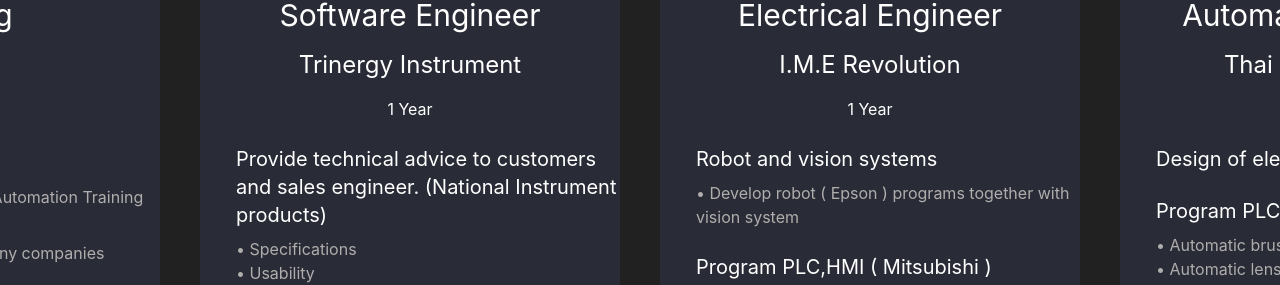
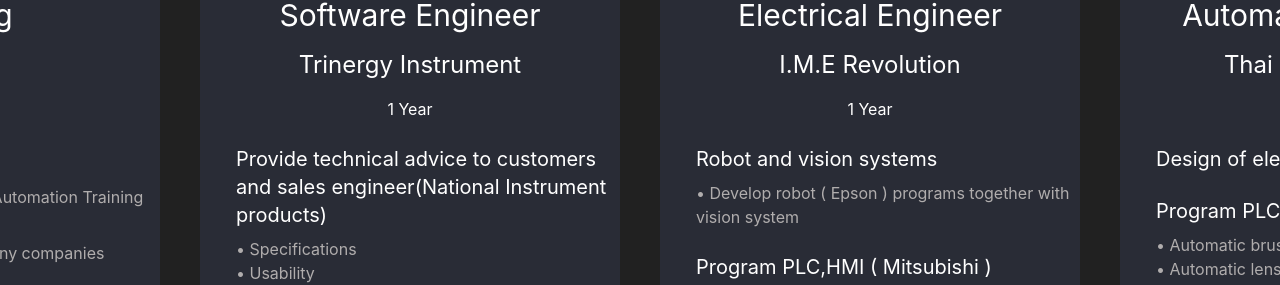
Before and after one commit to bankthitivit/resume-thitivit, a React (Create React App) app: page / in a window 1280 px wide. Shown: the part 2210-2495 px from the top of the page. Built offline with nearby package versions, Linux system fonts and the light colour scheme.

Commit message:
fixed: change feature whatDo

```diff
--- a/src/components/WhatDo.js
+++ b/src/components/WhatDo.js
@@ -48,8 +48,8 @@
           <div>
             <div className="pt-6 w-96 ml-9 flex flex-col items-start justify-center">
               <p className="text-white text-xl">
-                Provide technical advice to customers and sales engineer.
-                (National Instrument products)
+                Provide technical advice to customers and sales
+                engineer(National Instrument products)
               </p>
               <p className="text-[#B0ADAD] mt-2">
                 • Specifications
```
